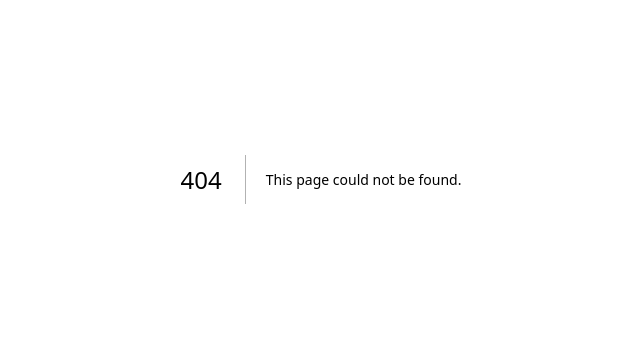
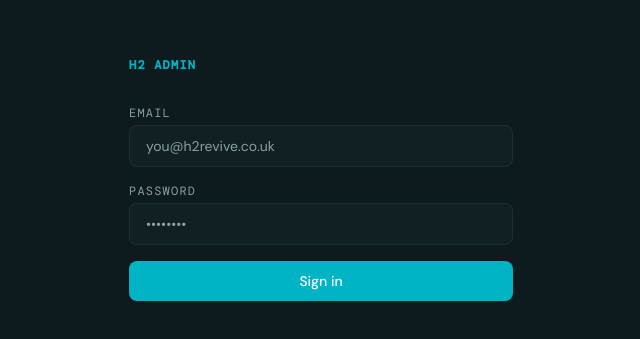
Before and after one commit to djmcaughtrie-bot/hydro, a Next.js app: page /admin/login in a window 1280 px wide. Before the commit this address had no page. Shown: the part 221-560 px from the top of the page, without its empty margins (319-959 px from the left). Built offline with nearby package versions, Linux system fonts and the light colour scheme; a web font is replaced by a local one.

Commit message:
feat: add admin login page and protected layout with auth gate

```diff
--- /dev/null
+++ b/app/admin/(protected)/layout.tsx
@@ -0,0 +1,29 @@
+import { redirect } from 'next/navigation'
+import { createClient } from '@/lib/supabase/server'
+import { createAdminClient } from '@/lib/supabase/admin'
+import { AdminSidebar } from '@/components/admin/AdminSidebar'
+
+export default async function ProtectedAdminLayout({ children }: { children: React.ReactNode }) {
+  // Auth check using standard (anon) client — reads session from cookies
+  const supabase = await createClient()
+  const { data: { user } } = await supabase.auth.getUser()
+  if (!user) redirect('/admin/login')
+
+  // Fetch new leads count for sidebar badge — uses service role client
+  const adminClient = createAdminClient()
+  const { count: newLeadsCount } = await adminClient
+    .from('leads')
+    .select('*', { count: 'exact', head: true })
+    .eq('status', 'new')
+
+  return (
+    <div className="flex h-screen overflow-hidden">
+      <AdminSidebar newLeadsCount={newLeadsCount ?? 0} />
+      <main className="flex-1 overflow-auto bg-gray-50">
+        <div className="mx-auto max-w-6xl px-6 py-8">
+          {children}
+        </div>
+      </main>
+    </div>
+  )
+}
--- /dev/null
+++ b/app/admin/(public)/login/page.tsx
@@ -0,0 +1,82 @@
+'use client'
+
+import { useState } from 'react'
+import { useRouter } from 'next/navigation'
+import { createClient } from '@/lib/supabase/client'
+
+export default function LoginPage() {
+  const router = useRouter()
+  const [email, setEmail] = useState('')
+  const [password, setPassword] = useState('')
+  const [error, setError] = useState<string | null>(null)
+  const [loading, setLoading] = useState(false)
+
+  async function handleSubmit(e: React.FormEvent) {
+    e.preventDefault()
+    setLoading(true)
+    setError(null)
+
+    const supabase = createClient()
+    const { error: authError } = await supabase.auth.signInWithPassword({ email, password })
+
+    if (authError) {
+      setError('Invalid email or password.')
+      setLoading(false)
+      return
+    }
+
+    router.push('/admin')
+  }
+
+  return (
+    <div className="flex min-h-screen items-center justify-center bg-ink">
+      <div className="w-full max-w-sm">
+        <p className="mb-8 font-mono text-xs font-semibold tracking-widest text-teal">H2 ADMIN</p>
+
+        <form onSubmit={handleSubmit} className="space-y-4">
+          <div>
+            <label htmlFor="email" className="mb-1 block font-mono text-xs uppercase tracking-widest text-ink-light">
+              Email
+            </label>
+            <input
+              id="email"
+              type="email"
+              required
+              value={email}
+              onChange={e => setEmail(e.target.value)}
+              className="w-full rounded-lg border border-ink-mid/30 bg-ink-mid/10 px-4 py-2.5 font-sans text-sm text-white placeholder-ink-light focus:outline-none focus:ring-2 focus:ring-teal"
+              placeholder="you@h2revive.co.uk"
+            />
+          </div>
+
+          <div>
+            <label htmlFor="password" className="mb-1 block font-mono text-xs uppercase tracking-widest text-ink-light">
+              Password
+            </label>
+            <input
+              id="password"
+              type="password"
+              required
+              value={password}
+              onChange={e => setPassword(e.target.value)}
+              className="w-full rounded-lg border border-ink-mid/30 bg-ink-mid/10 px-4 py-2.5 font-sans text-sm text-white placeholder-ink-light focus:outline-none focus:ring-2 focus:ring-teal"
+              placeholder="••••••••"
+            />
+          </div>
+
+          {error !== null && (
+            <p className="font-sans text-sm text-red-400">{error}</p>
+          )}
+
+          <button
+            type="submit"
+            disabled={loading}
+            className="w-full rounded-lg bg-teal px-4 py-2.5 font-sans text-sm font-medium text-white transition-colors hover:bg-teal-dark disabled:opacity-50"
+          >
+            {loading ? 'Signing in...' : 'Sign in'}
+          </button>
+        </form>
+      </div>
+    </div>
+  )
+}
```
